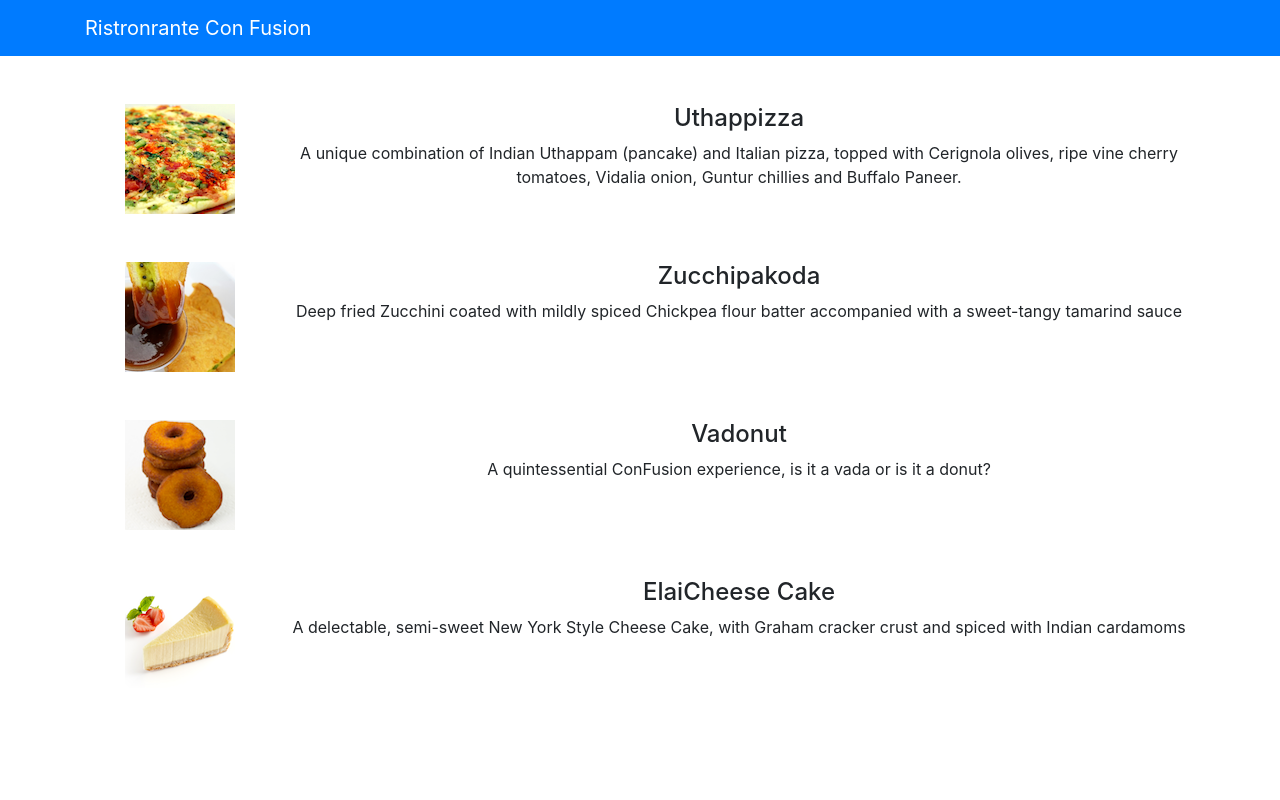
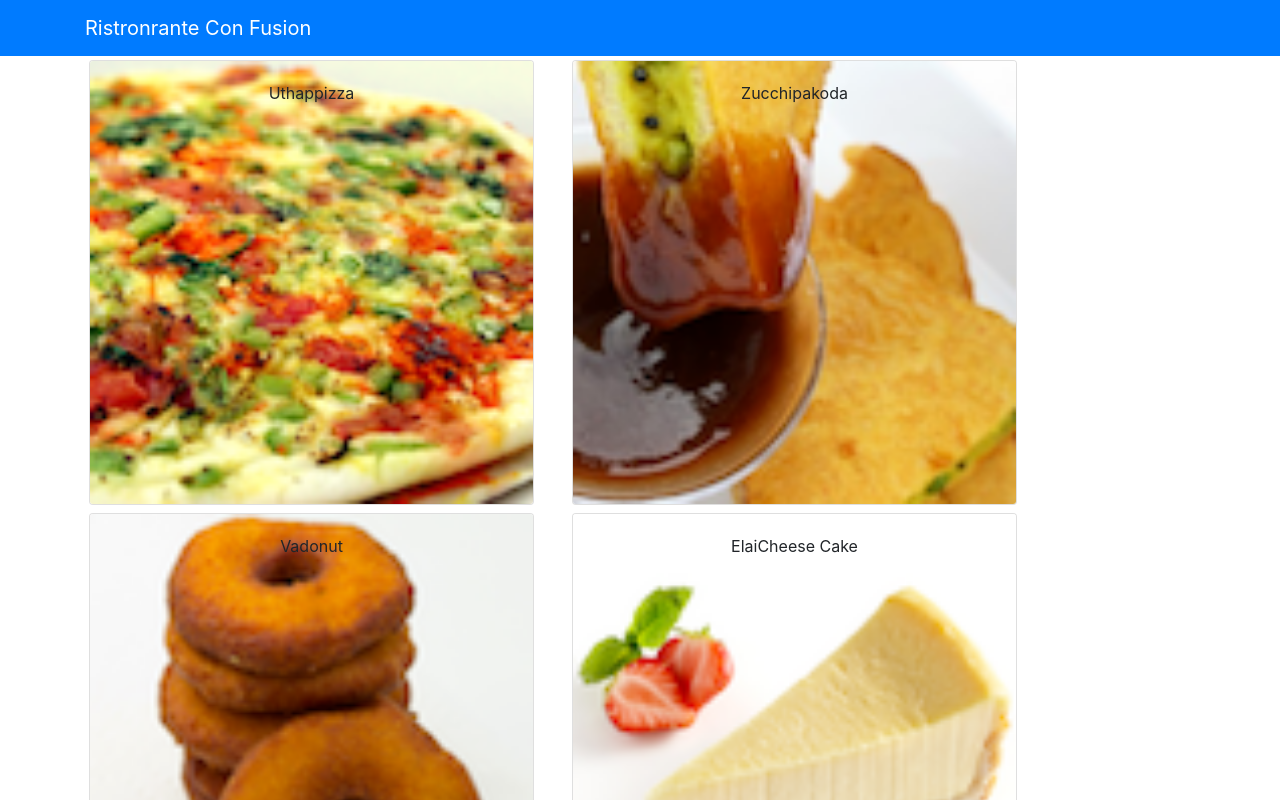
Before and after one commit to ferial71/React_ConFusion, a React (Create React App) app: page / in a window 1280 px wide. Shown: the top 800 px of the page. Built offline with nearby package versions, Linux system fonts and the light colour scheme.

Commit message:
Components Part 2

```diff
--- a/package.json
+++ b/package.json
@@ -10,7 +10,8 @@
     "react": "^16.13.1",
     "react-dom": "^16.13.1",
     "react-scripts": "3.4.1",
-    "reactstrap": "^8.4.1"
+    "reactstrap": "^8.4.1",
+    "websocket-extensions": "^0.1.4"
   },
   "scripts": {
     "start": "react-scripts start",
--- a/src/App.js
+++ b/src/App.js
@@ -1,10 +1,19 @@
-import React from 'react';
+import React, {Component} from 'react';
 import logo from './logo.svg';
 import {Navbar,NavbarBrand} from 'reactstrap';
 import Menu from './components/MenuComponent';
 import './App.css';
+import {DISHES} from './shared/dishes'
 
-function App() {
+class App extends Component{
+
+    constructor(props) {
+        super(props);
+        this.state = {
+            dishes: DISHES
+        };
+    }
+    render() {
         return (
             <div className="App">
                 <Navbar dark color="primary">
@@ -13,9 +22,12 @@
                     </div>
 
                 </Navbar>
-        <Menu />
+                <Menu dishes={this.state.dishes} />
             </div>
         );
     }
 
+
+}
+
 export default App;
--- a/src/components/MenuComponent.js
+++ b/src/components/MenuComponent.js
@@ -1,60 +1,51 @@
 import React, { Component } from 'react';
 import { Media } from 'reactstrap';
+import { Card, CardImg, CardImgOverlay, CardText, CardBody,
+    CardTitle } from 'reactstrap';
+
 
 class Menu extends Component {
+
     constructor(props) {
         super(props);
+
         this.state = {
-            dishes: [
-                {
-                    id: 0,
-                    name:'Uthappizza',
-                    image: 'assets/images/uthappizza.png',
-                    category: 'mains',
-                    label:'Hot',
-                    price:'4.99',
-                    description:'A unique combination of Indian Uthappam (pancake) and Italian pizza, topped with Cerignola olives, ripe vine cherry tomatoes, Vidalia onion, Guntur chillies and Buffalo Paneer.'                        },
-                {
-                    id: 1,
-                    name:'Zucchipakoda',
-                    image: 'assets/images/zucchipakoda.png',
-                    category: 'appetizer',
-                    label:'',
-                    price:'1.99',
-                    description:'Deep fried Zucchini coated with mildly spiced Chickpea flour batter accompanied with a sweet-tangy tamarind sauce'                        },
-                {
-                    id: 2,
-                    name:'Vadonut',
-                    image: 'assets/images/vadonut.png',
-                    category: 'appetizer',
-                    label:'New',
-                    price:'1.99',
-                    description:'A quintessential ConFusion experience, is it a vada or is it a donut?'                        },
-                {
-                    id: 3,
-                    name:'ElaiCheese Cake',
-                    image: 'assets/images/elaicheesecake.png',
-                    category: 'dessert',
-                    label:'',
-                    price:'2.99',
-                    description:'A delectable, semi-sweet New York Style Cheese Cake, with Graham cracker crust and spiced with Indian cardamoms'                        }
-            ],
-        };
+            selectedDish: null
+        }
+    }
+
+    onDishSelect(dish) {
+        this.setState({ selectedDish: dish});
+    }
+
+    renderDish(dish) {
+        if (dish != null)
+            return(
+                <Card>
+                    <CardImg top src={dish.image} alt={dish.name} />
+                    <CardBody>
+                        <CardTitle>{dish.name}</CardTitle>
+                        <CardText>{dish.description}</CardText>
+                    </CardBody>
+                </Card>
+            );
+        else
+            return(
+                <div></div>
+            );
     }
 
     render() {
-        const menu = this.state.dishes.map((dish) => {
+        const menu = this.props.dishes.map((dish) => {
             return (
-                <div key={dish.id} className="col-12 mt-5">
-                    <Media tag="li">
-                        <Media left middle>
-                            <Media object src={dish.image} alt={dish.name} />
-                        </Media>
-                        <Media body className="ml-5">
-                            <Media heading>{dish.name}</Media>
-                            <p>{dish.description}</p>
-                        </Media>
-                    </Media>
+                <div  className="col-12 col-md-5 m-1">
+                    <Card key={dish.id}
+                          onClick={() => this.onDishSelect(dish)}>
+                        <CardImg width="100%" src={dish.image} alt={dish.name} />
+                        <CardImgOverlay>
+                            <CardTitle>{dish.name}</CardTitle>
+                        </CardImgOverlay>
+                    </Card>
                 </div>
             );
         });
@@ -62,9 +53,12 @@
         return (
             <div className="container">
                 <div className="row">
-                    <Media list>
-                        {menu}
-                    </Media>
+                    {menu}
+                </div>
+                <div className="row">
+                    <div  className="col-12 col-md-5 m-1">
+                        {this.renderDish(this.state.selectedDish)}
+                    </div>
                 </div>
             </div>
         );
--- /dev/null
+++ b/src/shared/dishes.js
@@ -0,0 +1,186 @@
+export const DISHES =
+    [
+        {
+            id: 0,
+            name:'Uthappizza',
+            image: 'assets/images/uthappizza.png',
+            category: 'mains',
+            label:'Hot',
+            price:'4.99',
+            description:'A unique combination of Indian Uthappam (pancake) and Italian pizza, topped with Cerignola olives, ripe vine cherry tomatoes, Vidalia onion, Guntur chillies and Buffalo Paneer.',
+            comments: [
+                {
+                    id: 0,
+                    rating: 5,
+                    comment: "Imagine all the eatables, living in conFusion!",
+                    author: "John Lemon",
+                    date: "2012-10-16T17:57:28.556094Z"
+                },
+                {
+                    id: 1,
+                    rating: 4,
+                    comment: "Sends anyone to heaven, I wish I could get my mother-in-law to eat it!",
+                    author: "Paul McVites",
+                    date: "2014-09-05T17:57:28.556094Z"
+                },
+                {
+                    id: 2,
+                    rating: 3,
+                    comment: "Eat it, just eat it!",
+                    author: "Michael Jaikishan",
+                    date: "2015-02-13T17:57:28.556094Z"
+                },
+                {
+                    id: 3,
+                    rating: 4,
+                    comment: "Ultimate, Reaching for the stars!",
+                    author: "Ringo Starry",
+                    date: "2013-12-02T17:57:28.556094Z"
+                },
+                {
+                    id: 4,
+                    rating: 2,
+                    comment: "It's your birthday, we're gonna party!",
+                    author: "25 Cent",
+                    date: "2011-12-02T17:57:28.556094Z"
+                }
+            ]                        },
+        {
+            id: 1,
+            name:'Zucchipakoda',
+            image: 'assets/images/zucchipakoda.png',
+            category: 'appetizer',
+            label:'',
+            price:'1.99',
+            description:'Deep fried Zucchini coated with mildly spiced Chickpea flour batter accompanied with a sweet-tangy tamarind sauce',
+            comments: [
+                {
+                    id: 0,
+                    rating: 5,
+                    comment: "Imagine all the eatables, living in conFusion!",
+                    author: "John Lemon",
+                    date: "2012-10-16T17:57:28.556094Z"
+                },
+                {
+                    id: 1,
+                    rating: 4,
+                    comment: "Sends anyone to heaven, I wish I could get my mother-in-law to eat it!",
+                    author: "Paul McVites",
+                    date: "2014-09-05T17:57:28.556094Z"
+                },
+                {
+                    id: 2,
+                    rating: 3,
+                    comment: "Eat it, just eat it!",
+                    author: "Michael Jaikishan",
+                    date: "2015-02-13T17:57:28.556094Z"
+                },
+                {
+                    id: 3,
+                    rating: 4,
+                    comment: "Ultimate, Reaching for the stars!",
+                    author: "Ringo Starry",
+                    date: "2013-12-02T17:57:28.556094Z"
+                },
+                {
+                    id: 4,
+                    rating: 2,
+                    comment: "It's your birthday, we're gonna party!",
+                    author: "25 Cent",
+                    date: "2011-12-02T17:57:28.556094Z"
+                }
+            ]
+        },
+        {
+            id: 2,
+            name:'Vadonut',
+            image: 'assets/images/vadonut.png',
+            category: 'appetizer',
+            label:'New',
+            price:'1.99',
+            description:'A quintessential ConFusion experience, is it a vada or is it a donut?',
+            comments: [
+                {
+                    id: 0,
+                    rating: 5,
+                    comment: "Imagine all the eatables, living in conFusion!",
+                    author: "John Lemon",
+                    date: "2012-10-16T17:57:28.556094Z"
+                },
+                {
+                    id: 1,
+                    rating: 4,
+                    comment: "Sends anyone to heaven, I wish I could get my mother-in-law to eat it!",
+                    author: "Paul McVites",
+                    date: "2014-09-05T17:57:28.556094Z"
+                },
+                {
+                    id: 2,
+                    rating: 3,
+                    comment: "Eat it, just eat it!",
+                    author: "Michael Jaikishan",
+                    date: "2015-02-13T17:57:28.556094Z"
+                },
+                {
+                    id: 3,
+                    rating: 4,
+                    comment: "Ultimate, Reaching for the stars!",
+                    author: "Ringo Starry",
+                    date: "2013-12-02T17:57:28.556094Z"
+                },
+                {
+                    id: 4,
+                    rating: 2,
+                    comment: "It's your birthday, we're gonna party!",
+                    author: "25 Cent",
+                    date: "2011-12-02T17:57:28.556094Z"
+                }
+            ]
+        },
+        {
+            id: 3,
+            name:'ElaiCheese Cake',
+            image: 'assets/images/elaicheesecake.png',
+            category: 'dessert',
+            label:'',
+            price:'2.99',
+            description:'A delectable, semi-sweet New York Style Cheese Cake, with Graham cracker crust and spiced with Indian cardamoms',
+            comments: [
+                {
+                    id: 0,
+                    rating: 5,
+                    comment: "Imagine all the eatables, living in conFusion!",
+                    author: "John Lemon",
+                    date: "2012-10-16T17:57:28.556094Z"
+                },
+                {
+                    id: 1,
+                    rating: 4,
+                    comment: "Sends anyone to heaven, I wish I could get my mother-in-law to eat it!",
+                    author: "Paul McVites",
+                    date: "2014-09-05T17:57:28.556094Z"
+                },
+                {
+                    id: 2,
+                    rating: 3,
+                    comment: "Eat it, just eat it!",
+                    author: "Michael Jaikishan",
+                    date: "2015-02-13T17:57:28.556094Z"
+                },
+                {
+                    id: 3,
+                    rating: 4,
+                    comment: "Ultimate, Reaching for the stars!",
+                    author: "Ringo Starry",
+                    date: "2013-12-02T17:57:28.556094Z"
+                },
+                {
+                    id: 4,
+                    rating: 2,
+                    comment: "It's your birthday, we're gonna party!",
+                    author: "25 Cent",
+                    date: "2011-12-02T17:57:28.556094Z"
+                }
+            ]
+        }
+    ];
```
Also changed, not shown: 1 other file (tests, documents, lock files or other folders). Lines whose indentation alone changed are shown as unchanged.
